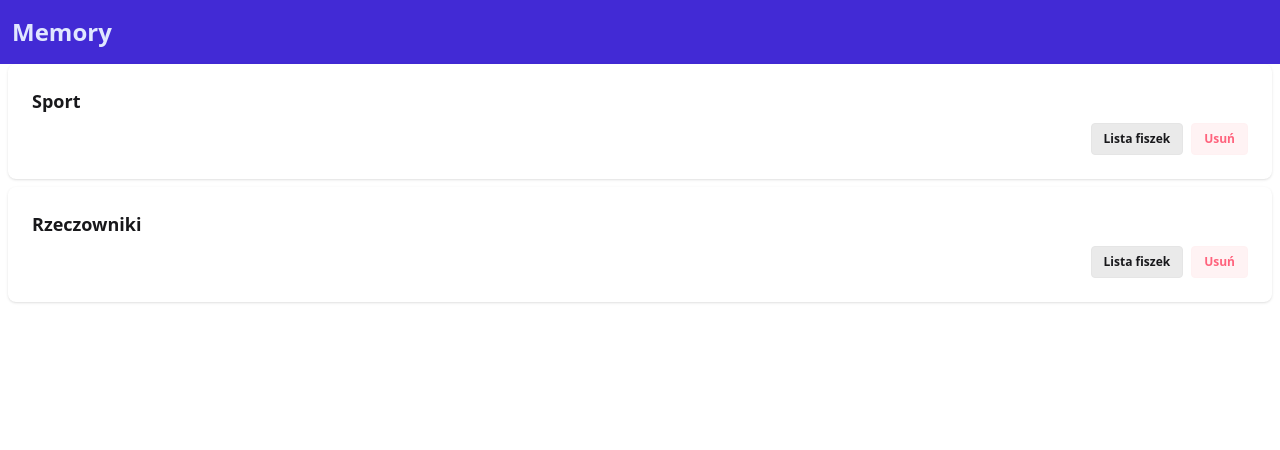
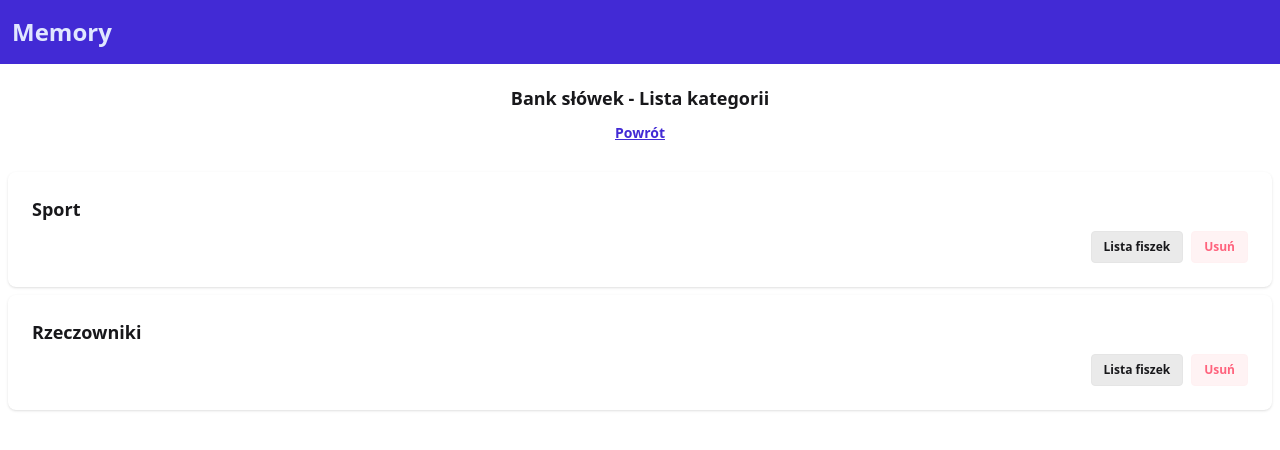
Before and after one commit to PawBeer/memory-front-client, an Angular app: page /word-bank/categories in a window 1280 px wide. Shown: the top 450 px of the page. Built offline with nearby package versions, Linux system fonts and the light colour scheme.

Commit message:
Lista kategorii - nagłówek

```diff
--- a/src/app/app.component.html
+++ b/src/app/app.component.html
@@ -1,5 +1,5 @@
 <app-navbar></app-navbar>
 
-<div class="container mx-auto px-2">
+<div class="container mx-auto px-2 py-5">
   <router-outlet></router-outlet>
 </div>
--- /dev/null
+++ b/src/app/header/header.component.html
@@ -0,0 +1,4 @@
+<div class="flex flex-col items-center">
+  <p class="text-lg font-bold">{{title}}</p>
+  <button class="btn btn-link" [routerLink]="backLink">Powrót</button>
+</div>
--- a/src/app/word-bank/word-bank-categories/word-bank-categories.component.html
+++ b/src/app/word-bank/word-bank-categories/word-bank-categories.component.html
@@ -1,9 +1,12 @@
+<div class="flex flex-col gap-5">
+  <app-header title="Bank słówek - Lista kategorii" backLink="/"></app-header>
+
   <div class="class flex flex-col gap-2">
 
     <ng-container *ngIf="categories.length; else noCategories">
       <div class="card shadow-sm" *ngFor="let category of categories">
         <div class="card-body">
-          <h2 class="card-title">{{category.category_name}}</h2>
+          <h2 class="card-title">{{ category.category_name }}</h2>
           <div class="flex gap-2 justify-end">
             <button class="btn btn-soft btn-sm">Lista fiszek</button>
             <button class="btn btn-soft btn-sm btn-error">Usuń</button>
@@ -22,3 +25,4 @@
     </ng-template>
 
   </div>
+</div>
--- a/src/app/word-bank/word-bank-categories/word-bank-categories.component.ts
+++ b/src/app/word-bank/word-bank-categories/word-bank-categories.component.ts
@@ -1,12 +1,14 @@
 import { Component } from '@angular/core';
 import {NgForOf, NgIf} from '@angular/common';
 import {Category} from '../models';
+import {HeaderComponent} from '../../header/header.component';
 
 @Component({
   selector: 'app-word-bank-categories',
   imports: [
     NgIf,
-    NgForOf
+    NgForOf,
+    HeaderComponent
   ],
   templateUrl: './word-bank-categories.component.html',
   styleUrl: './word-bank-categories.component.css',
```
Also changed, not shown: src/app/header/header.component.ts (added, +16 -0 lines), src/app/header/header.component.css (added). Lines whose indentation alone changed are shown as unchanged.
